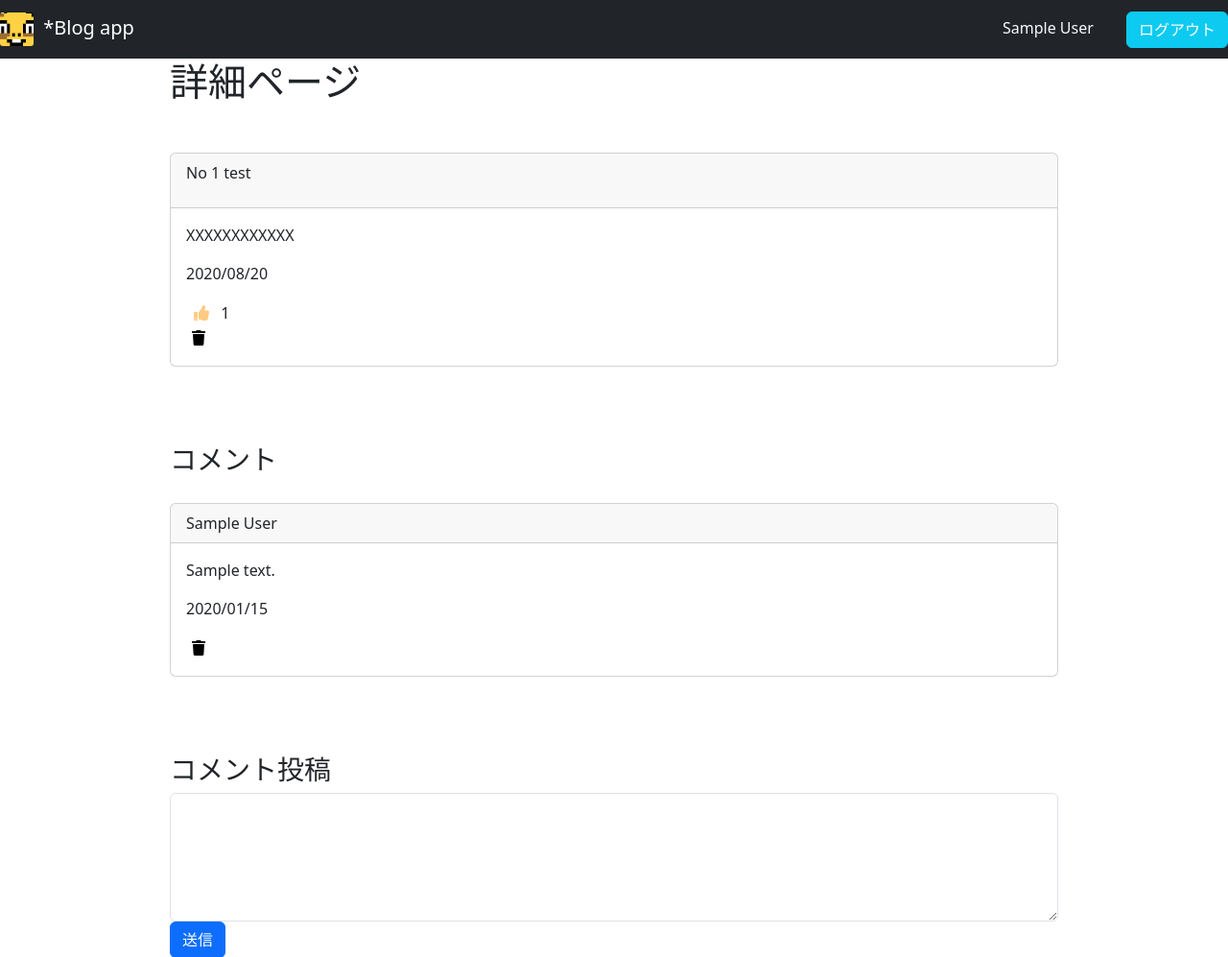
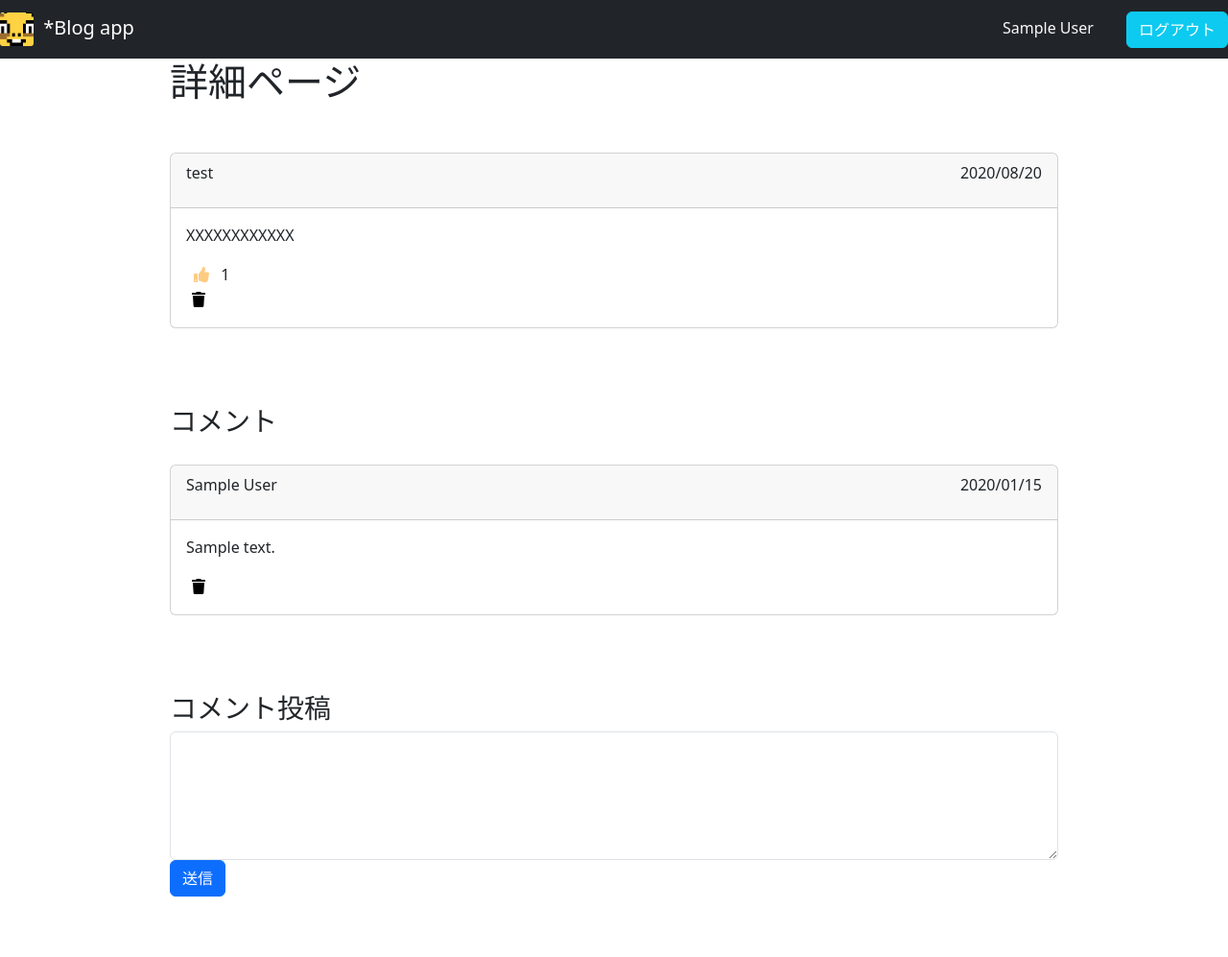
Before and after one commit to masato-bkn/blog, a Rails app: page /articles/1 in a window 1280 px wide. Shown: the top 997 px of the page at 96% size. After the commit the page ends 964 px from the top, so only its background shows below. Run offline with Rails 7, Linux system fonts and the light colour scheme; a user stored in the database is signed in; data comes from the database, SQL or seed files in the repository; tables that the repository leaves empty hold one stand-in row (values such as "Sample post"); style sheets or scripts are compiled from the project's sources; some libraries are stand-ins or nearby versions.

Commit message:
記事詳細ページのレイアウト修正

```diff
--- a/app/assets/stylesheets/custom.scss
+++ b/app/assets/stylesheets/custom.scss
@@ -32,6 +32,9 @@
       color: black;
     }
     .user-name {
+      float: right
+    }
+    .date {
       float: right
     }
     .delete-section {
--- a/app/controllers/articles_controller.rb
+++ b/app/controllers/articles_controller.rb
@@ -23,6 +23,7 @@ class ArticlesController < ApplicationController
 
   def show
     @article = Article.find_by(id: params[:id])
+    @ids = fetch_current_user_comment_ids
   end
 
   def edit
@@ -61,4 +62,8 @@ class ArticlesController < ApplicationController
   def correct_article?
     redirect_to articles_path unless current_user_article?(params[:id])
   end
+
+  def fetch_current_user_comment_ids
+    current_user&.comments&.map(&:id)
+  end
 end
--- a/app/controllers/comments_controller.rb
+++ b/app/controllers/comments_controller.rb
@@ -6,6 +6,7 @@ class CommentsController < ApplicationController
     @article = Article.find_by(id: create_params[:article_id])
     @comments = @article.comments
     @comments.create(create_params)
+    @ids = fetch_current_user_comment_ids
     render 'articles/show'
   end
 
@@ -22,4 +23,8 @@ class CommentsController < ApplicationController
   def correct_comment?
     redirect_to articles_path unless current_user_comment?(params[:id])
   end
+
+  def fetch_current_user_comment_ids
+    current_user&.comments&.map(&:id)
+  end
 end
--- a/app/helpers/comment_helper.rb
+++ b/app/helpers/comment_helper.rb
@@ -4,8 +4,4 @@ module CommentHelper
 
     false
   end
-
-  def fetch_current_user_comments
-    current_user.comments.map(&:id)
-  end
 end
--- a/app/views/articles/show.html.erb
+++ b/app/views/articles/show.html.erb
@@ -2,12 +2,14 @@
 
 <div class="card card-article">
   <div class="card-header card-article-header">
-    <p>No <%= @article.id%> <%= @article.title%></p>
+    <%= @article.title%>
+    <p class="date"><%= format_time(@article.created_at) %></p>
   </div>
   <div class="card-body">
-    <p class="card-text"><%= @article.content%></p>
-    <p class="text-right"><%= format_time(@article.created_at) %></p>
-    <%= render 'articles/good_form', {article: @article} %>
+    <p class="card-text"><%= @article.content %></p>
+    <div class="good-form">
+      <%= render 'articles/good_form', {article: @article} %>
+    </div>
     <% if user_signed_in? && current_user_article?(@article.id) %>
       <div class="float-right delete-section">
         <%= form_with(model: @article, remote: true, method: :delete) do |f| %>
@@ -20,8 +22,6 @@
   </div>
 </div>
 
-<% ids = fetch_current_user_comments %>
-
 <% if @article.comments.present? %>
   <div class="comment-area">
     <h3>コメント</h3>
@@ -30,12 +30,11 @@
         <div class="card">
           <div class="card-header">
             <%= comment.user.name %>
+            <p style="float:right"><%= format_time(comment.created_at) %></p>
           </div>
           <div class="card-body">
             <p class="card-text"><%= comment.text%></p>
-            <p class="text-right"><%= format_time(comment.created_at) %></p>
-
-            <% if user_signed_in? && ids.include?(comment.id) %>
+            <% if user_signed_in? && @ids.include?(comment.id) %>
               <div class="float-right delete-section">
                 <%= form_with(model: comment, remote: true, method: :delete) do |f| %>
                   <%= f.button :type => "submit", class: "trash-button" do %>
@@ -44,7 +43,6 @@
                 <% end %>
               </div>
             <% end %>
-
           </div>
         </div>
       </div>
```
